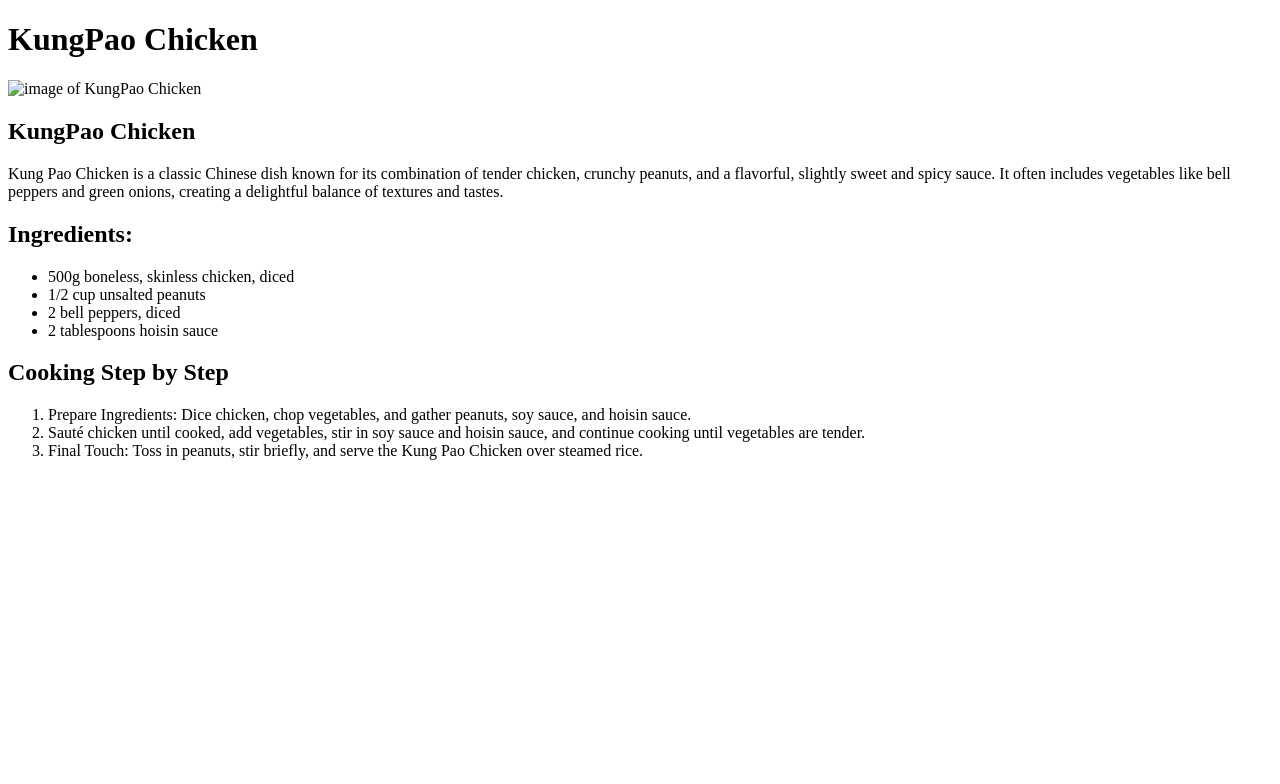
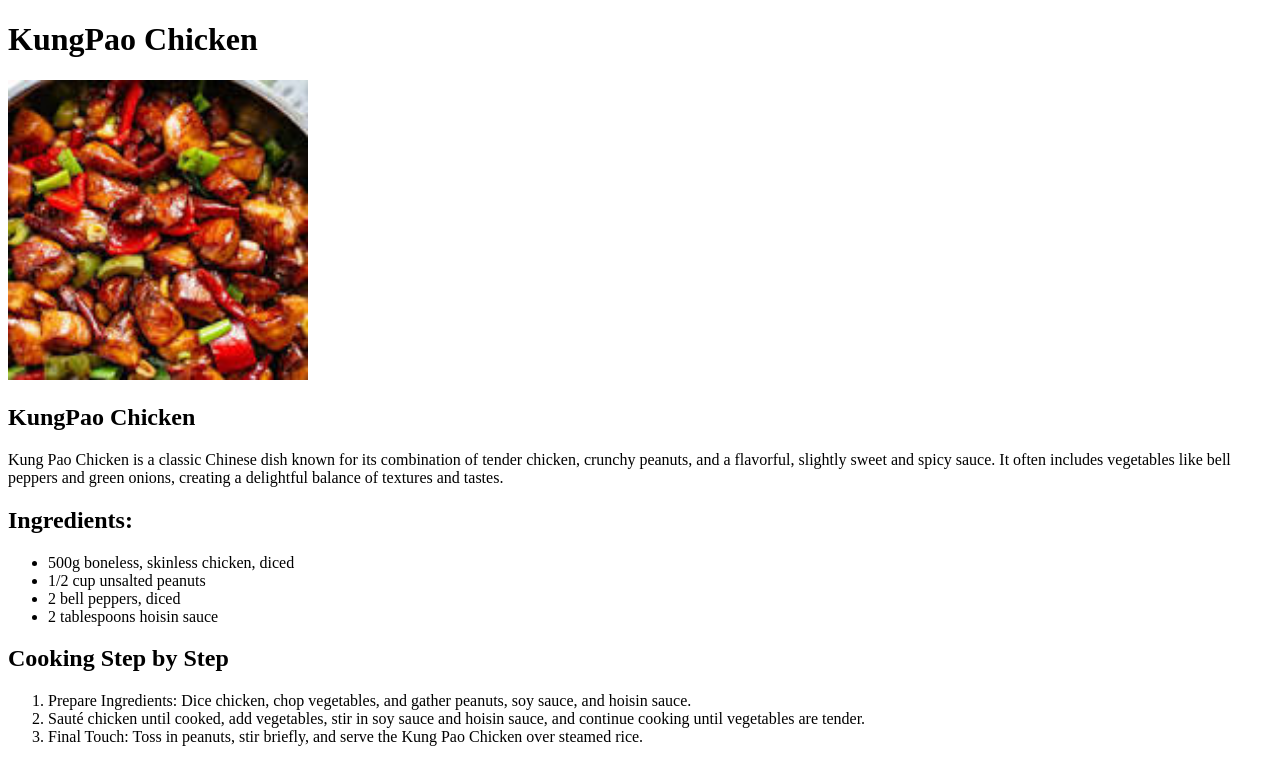
Before and after one commit to pythonlearning1207/odin-recipes, a plain HTML site: page recipes/KungPaoChicken.html in a window 1280 px wide. Drawn offline with Linux system fonts and the light colour scheme.

Commit message:
Customer reported a bug, which caused the image of KungPao Chicken did not display. Fixed the bug

```diff
--- a/recipes/KungPaoChicken.html
+++ b/recipes/KungPaoChicken.html
@@ -7,7 +7,7 @@
 </head>
 <body>
     <h1>KungPao Chicken</h1>
-    <img src="../images/KungPaoChicken" alt="image of KungPao Chicken" height="300" width="300">
+    <img src="../images/KungPaoChicken.jpg" alt="image of KungPao Chicken" height="300" width="300">
     <h2>KungPao Chicken</h2>
     <p>Kung Pao Chicken is a classic Chinese dish known for its combination of tender chicken, crunchy peanuts, and a flavorful, slightly sweet and spicy sauce. It often includes vegetables like bell peppers and green onions, creating a delightful balance of textures and tastes.</p>
     <h2>Ingredients:</h2>
```
Also changed, not shown: 1 other file.
